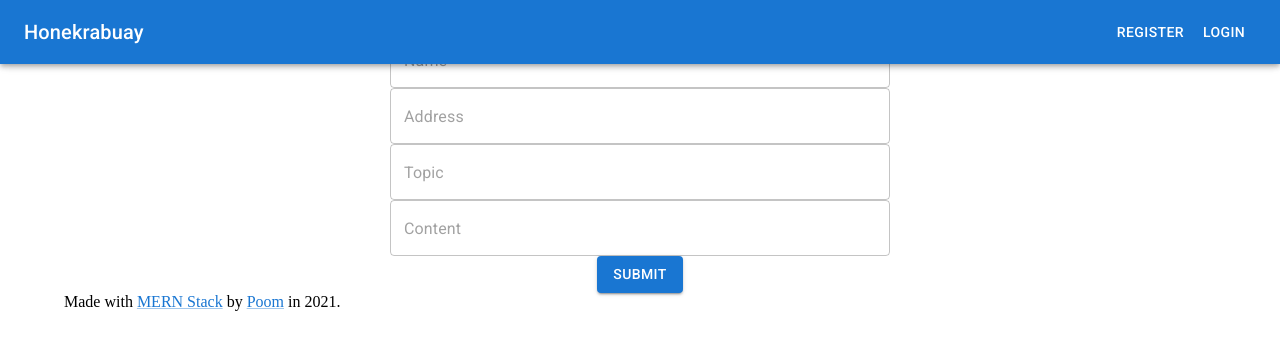
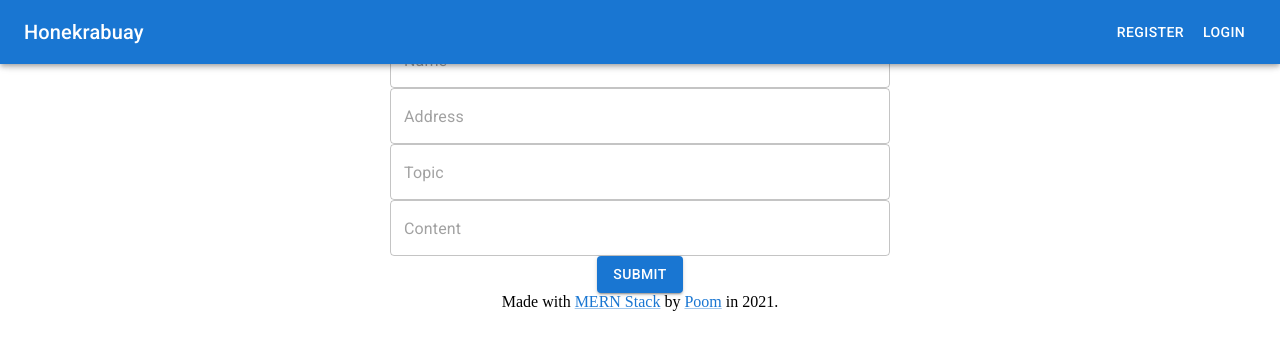
Before and after one commit to lebrancconvas/Honekrabuay, a React (Create React App) app in the folder client/: page /issueform in a window 1280 px wide. Shown: the top 350 px of the page. Built offline with nearby package versions, Linux system fonts and the light colour scheme.

Commit message:
💄 Center Alignment on Footer.

```diff
--- a/client/src/components/Footer.jsx
+++ b/client/src/components/Footer.jsx
@@ -6,7 +6,7 @@ const Footer = () => {
 	return (
 		<div>
 			<footer>
-				<Box bgcolor="secondary">
+				<Box bgcolor="secondary" sx={{textAlign: 'center'}}>
 					<Container maxWidth="lg">
 						Made with <Link href="https://www.mongodb.com/mern-stack" target="_blank">MERN Stack</Link> by <Link href="https://github.com/lebrancconvas" target="_blank">Poom</Link> in 2021.
 					</Container>
```
